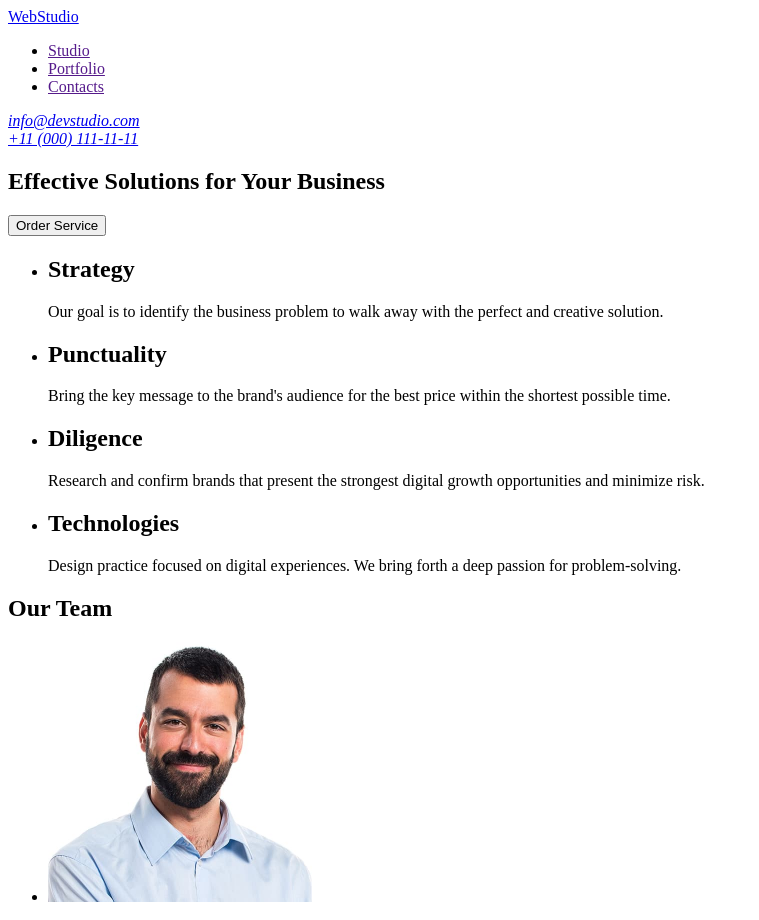
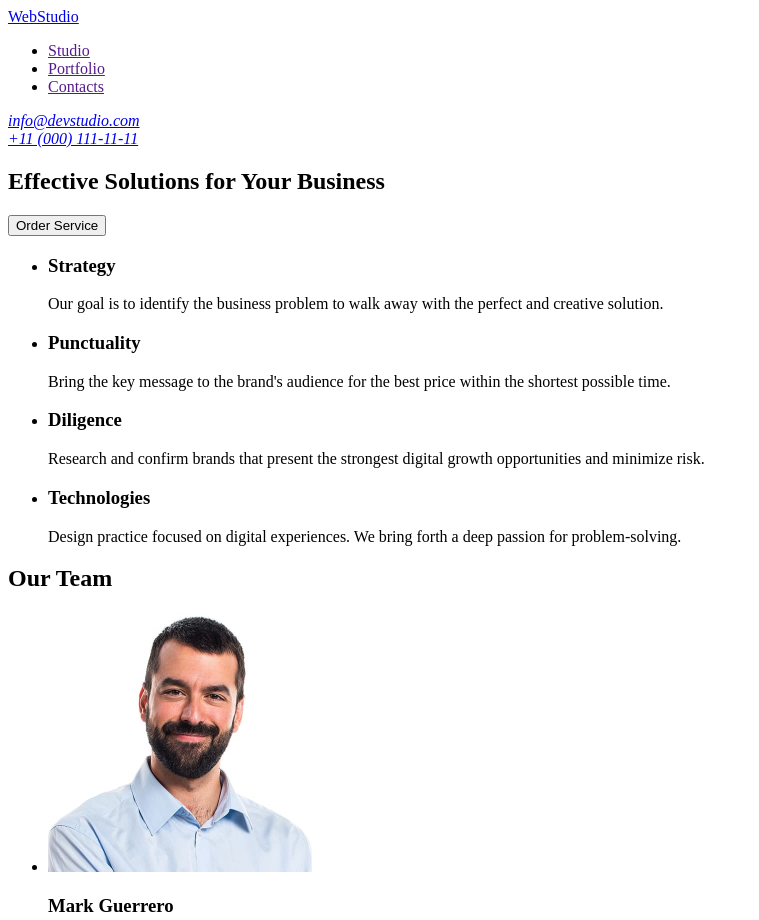
Before and after one commit to Alinchik07/goit-markup-hw-01, a plain HTML site: page index.html in a window 1280 px wide. Shown: the top 920 px of the page, without its empty margins (0-759 px from the left). Drawn offline with Linux system fonts and the light colour scheme.

Commit message:
add index.html file

```diff
--- a/index.html
+++ b/index.html
@@ -30,19 +30,23 @@
         <section>
             <ul>
                 <li>
-                    <h2>Strategy</h2>
+        <!--Feature 1-->
+                    <h3>Strategy</h3>
                     <p>Our goal is to identify the business problem to walk away with the perfect and creative solution.</p>
                 </li>
+        <!--Feature 2-->
                 <li>
-                    <h2>Punctuality</h2>
+                    <h3>Punctuality</h3>
                     <p>Bring the key message to the brand's audience for the best price within the shortest possible time.</p>
                 </li>
+        <!--Feature 3-->
                 <li>
-                    <h2>Diligence</h2>
+                    <h3>Diligence</h3>
                     <p>Research and confirm brands that present the strongest digital growth opportunities and minimize risk.</p>
                 </li>
+        <!--Feature 4-->
                 <li>
-                    <h2>Technologies</h2>
+                    <h3>Technologies</h3>
                     <p>Design practice focused on digital experiences. We bring forth a deep passion for problem-solving.</p>
                 </li>
             </ul>
```
